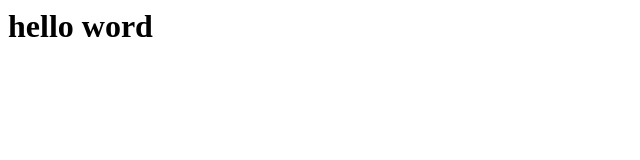
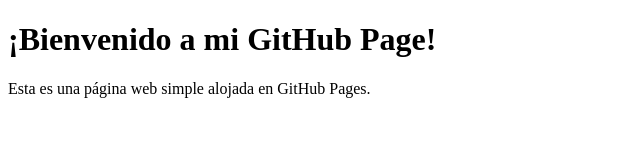
Before and after one commit to F1lixSP/felix.github.io, a plain HTML site: page proyecto.html in a window 1280 px wide. Shown: the whole page, without its empty margins (0-640 px from the left). Drawn offline with Linux system fonts and the light colour scheme.

Commit message:
proyecto.html

```diff
--- a/proyecto.html
+++ b/proyecto.html
@@ -1,9 +1,12 @@
-<html>
-  <head>
-
-  </head>
-  <body>
-    <h1>hello word</h1>
-  </body>
-
+<!DOCTYPE html>
+<html lang="es">
+<head>
+    <meta charset="UTF-8">
+    <meta name="viewport" content="width=device-width, initial-scale=1.0">
+    <title>Mi primera GitHub Page</title>
+</head>
+<body>
+    <h1>¡Bienvenido a mi GitHub Page!</h1>
+    <p>Esta es una página web simple alojada en GitHub Pages.</p>
+</body>
 </html>
```
